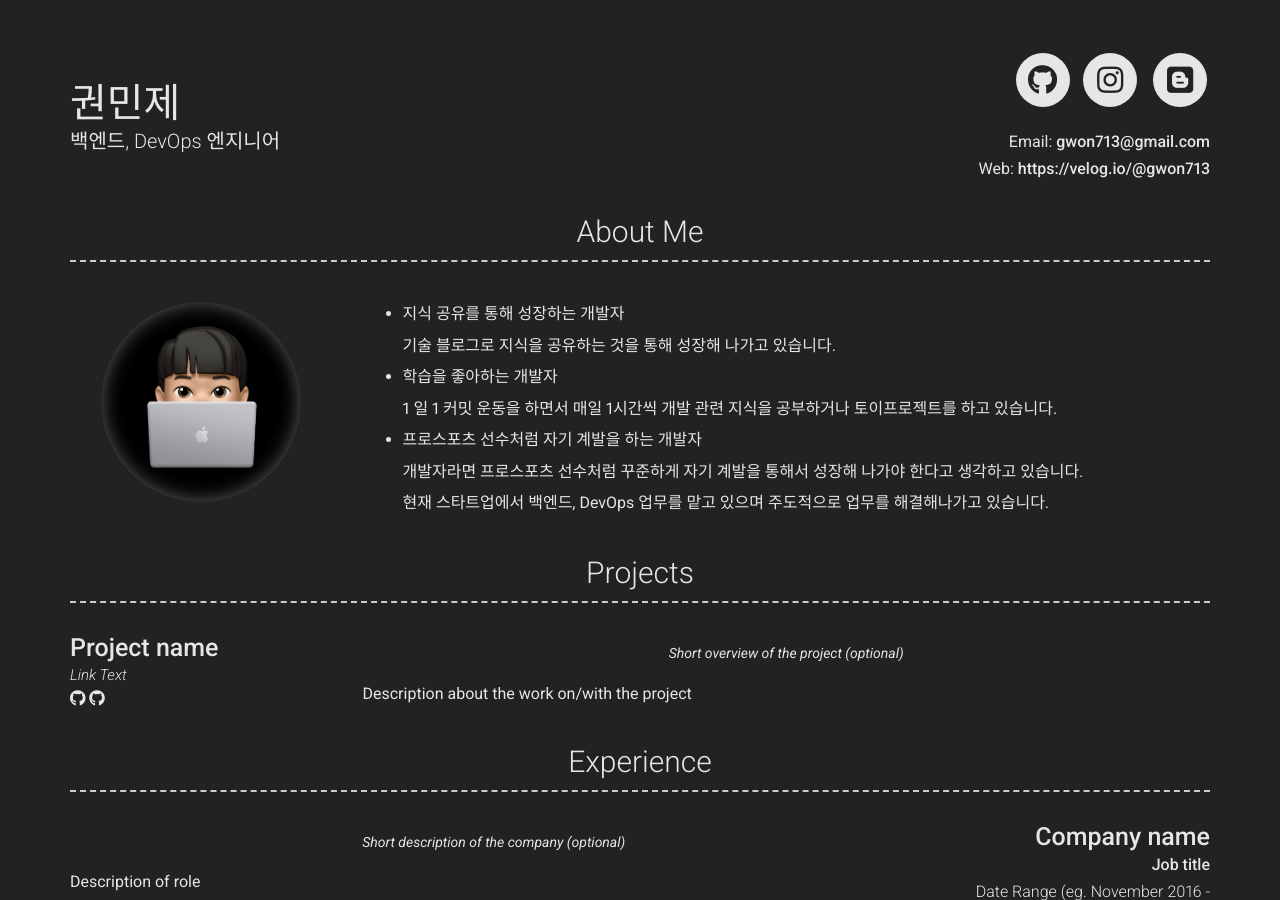
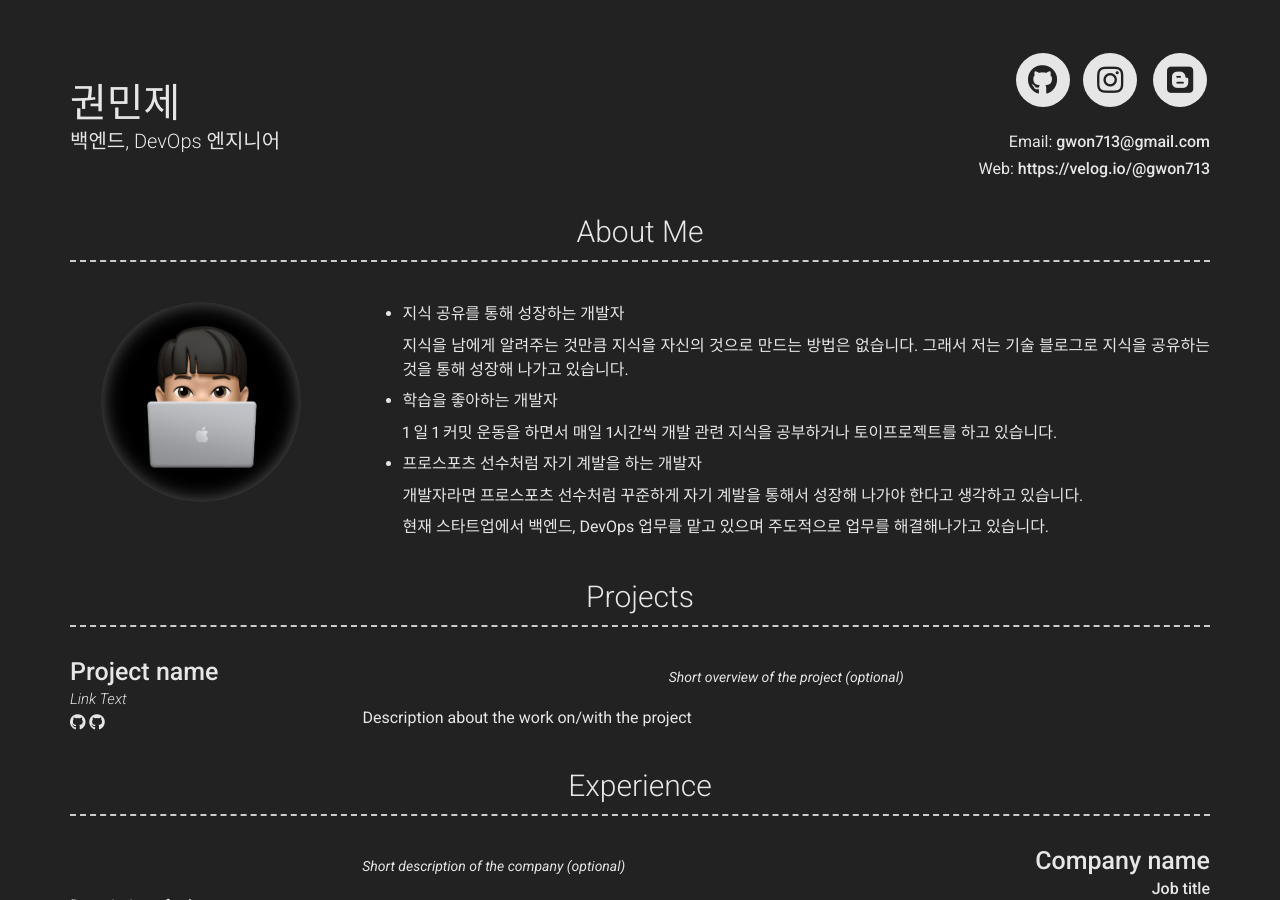
Before and after one commit to gwon713/gwon713.github.io, a Jekyll site: the page built from index.md, in a window 1280 px wide and 900 px high. Built offline with Jekyll 4.4.1, drawn with Linux system fonts in a browser that asks for light colours; nearby versions of some CDN libraries.

Commit message:
Update _config.yml

```diff
--- a/_config.yml
+++ b/_config.yml
@@ -48,13 +48,14 @@ about_profile_image: images/imoge1.jpg
 about_content: | # this will include new lines to allow paragraphs
   - 지식 공유를 통해 성장하는 개발자
 
-    기술 블로그로 지식을 공유하는 것을 통해 성장해 나가고 있습니다.
+    지식을 남에게 알려주는 것만큼 지식을 자신의 것으로 만드는 방법은 없습니다. 그래서 저는 기술 블로그로 지식을 공유하는 것을 통해 성장해 나가고 있습니다.
   - 학습을 좋아하는 개발자
 
     1 일 1 커밋 운동을 하면서 매일 1시간씩 개발 관련 지식을 공부하거나 토이프로젝트를 하고 있습니다.
   - 프로스포츠 선수처럼 자기 계발을 하는 개발자
 
     개발자라면 프로스포츠 선수처럼 꾸준하게 자기 계발을 통해서 성장해 나가야 한다고 생각하고 있습니다.
+
 
     현재 스타트업에서 백엔드, DevOps 업무를 맡고 있으며 주도적으로 업무를 해결해나가고 있습니다.
 
```
